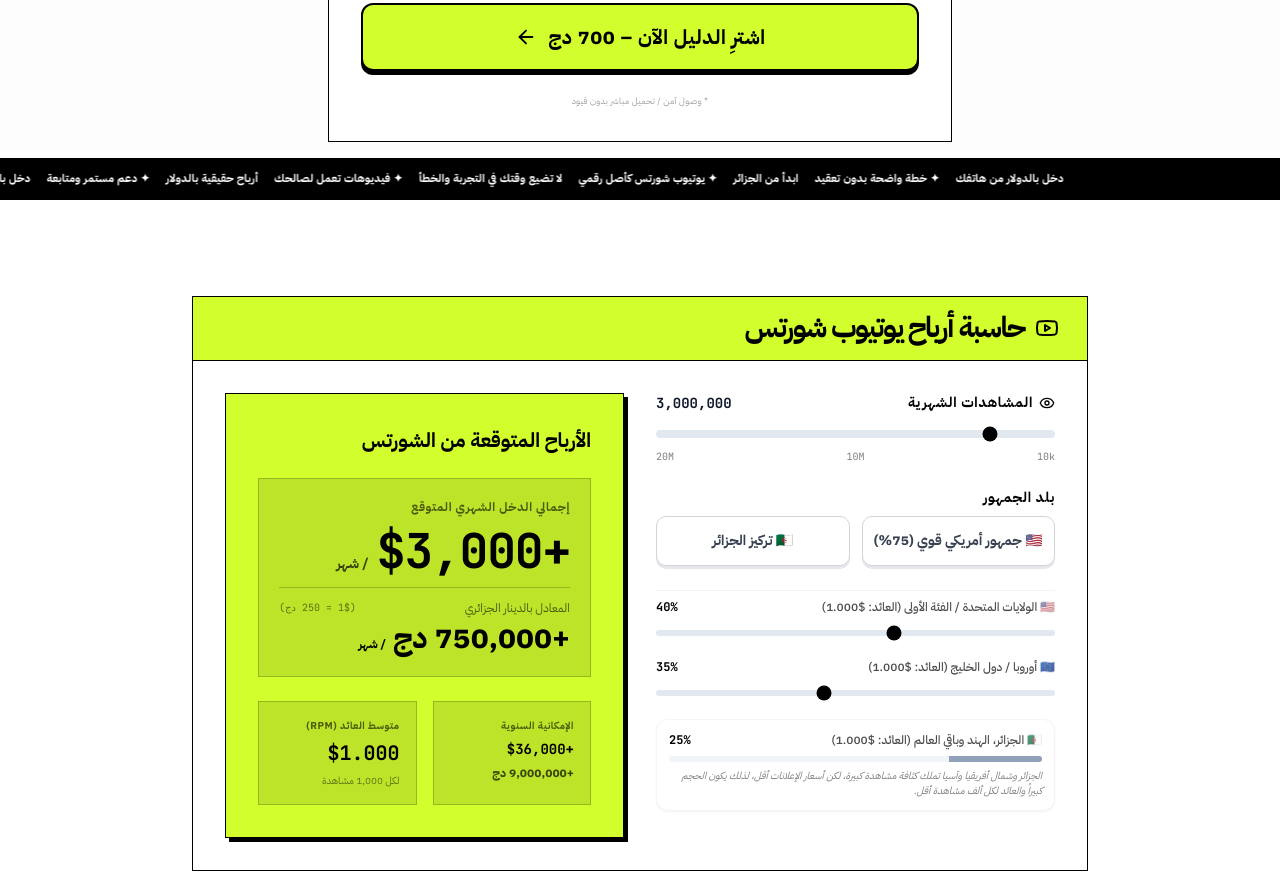
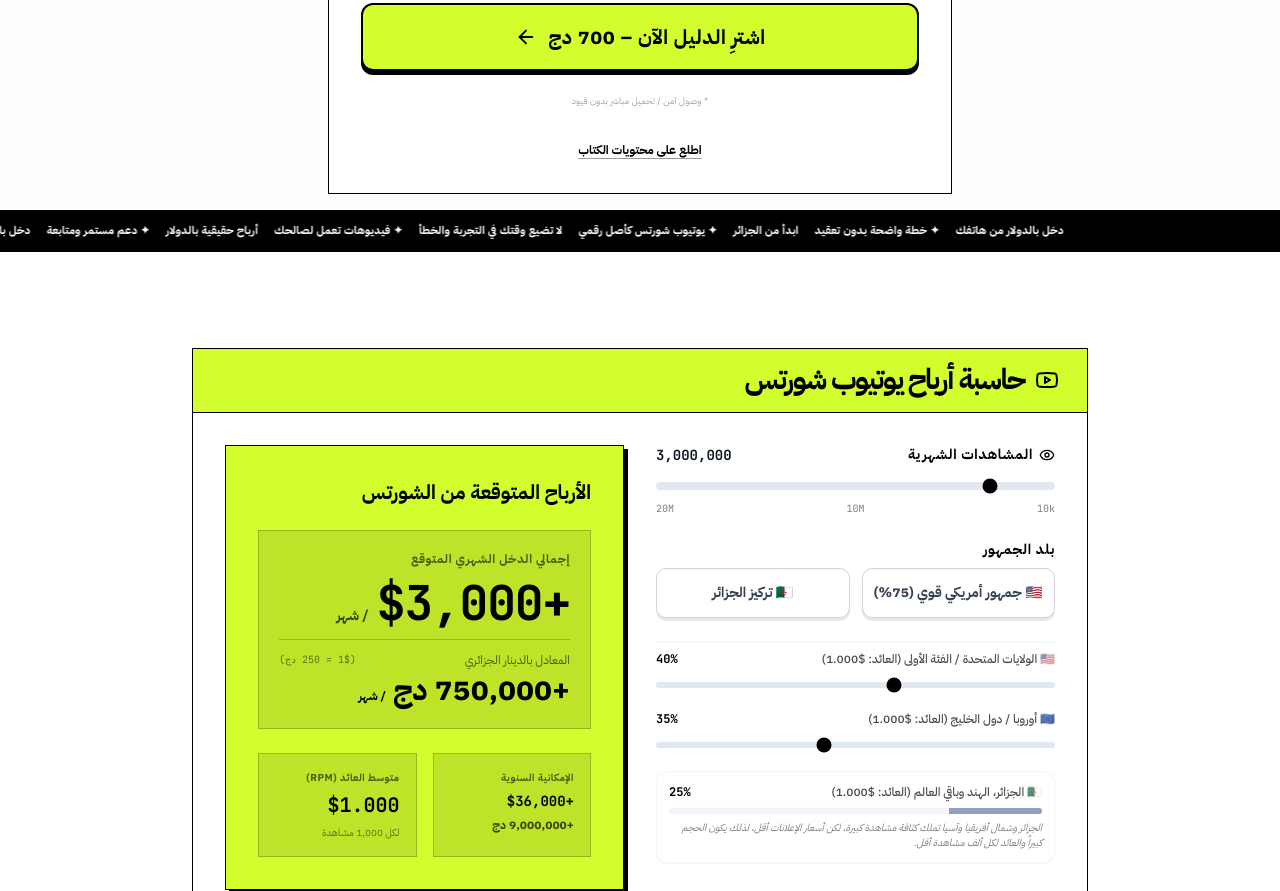
Before and after one commit to Daifou/ebook-sales-page, a React (Vite) app: page / in a window 1280 px wide. Shown: the part 1500-2391 px from the top of the page. Built offline with nearby package versions, Linux system fonts and the light colour scheme.

Commit message:
add table of contents with blur effect

```diff
--- a/src/App.tsx
+++ b/src/App.tsx
@@ -5,6 +5,7 @@
 import ConversionCalculator from './components/ConversionCalculator';
 import ReviewsSection from './components/ReviewsSection';
 import ThankYou from './components/ThankYou';
+import TableOfContents from './components/TableOfContents';
 import { packages } from './data';
 import img1 from './assets/images/image_product.png';
 import img2 from './assets/images/product image 4.png';
@@ -154,6 +155,8 @@
                 * وصول آمن / تحميل مباشر بدون قيود
               </span>
             </div>
+
+            <TableOfContents />
           </div>
         </div>
       </main>
--- /dev/null
+++ b/src/components/TableOfContents.tsx
@@ -0,0 +1,67 @@
+import { useState } from 'react';
+
+const chapters = [
+  { id: 1, title: 'كيف تبني مصدر دخل من يوتيوب شورتس' },
+  { id: 2, title: 'كيف يحوّل الناس المشاهدات إلى أرباح' },
+  { id: 3, title: 'الاستراتيجيات السرية لجذب الجمهور الأمريكي' },
+  { id: 4, title: 'كيف تصنع فيديوهات تحقق ملايين المشاهدات' },
+  { id: 5, title: 'الأسرار التي لا يخبرك بها أحد' },
+  { id: 6, title: 'كيف تحول القناة إلى آلة أرباح تلقائية' },
+  { id: 7, title: 'الخطوات العملية للبدء من الصفر' },
+  { id: 8, title: 'كيف توظف الذكاء الاصطناعي لتصنيع المحتوى' },
+];
+
+export default function TableOfContents() {
+  const [open, setOpen] = useState(false);
+
+  return (
+    <div className="pt-2">
+      {!open && (
+        <button
+          onClick={() => setOpen(true)}
+          className="w-full text-center text-xs font-sans font-bold text-black underline underline-offset-4 decoration-1 decoration-black/40 hover:decoration-black transition-colors cursor-pointer"
+        >
+          اطلع على محتويات الكتاب
+        </button>
+      )}
+
+      {open && (
+        <div className="border-2 border-black rounded-none overflow-hidden bg-[#FDFDFD]">
+          {/* Title bar */}
+          <div className="bg-[#D2FE2E] border-b-2 border-black px-4 py-2.5">
+            <h3 className="font-sans text-sm font-black text-black tracking-tight">
+              محتويات الكتاب
+            </h3>
+            <p className="text-[9px] font-sans text-black/60 mt-0.5">
+              8 فصول عملية مفصّلة
+            </p>
+          </div>
+
+          {/* Chapters list */}
+          <div className="divide-y divide-black/15">
+            {chapters.map((ch, i) => (
+              <div
+                key={ch.id}
+                className={`flex items-baseline gap-3 px-4 py-2.5 ${i >= 2 ? 'blur-[3px] select-none' : ''}`}
+              >
+                <span className="text-[10px] font-mono font-black text-black/40 shrink-0 w-4 text-left">
+                  {ch.id}.
+                </span>
+                <span className="text-xs font-sans font-bold text-black leading-snug">
+                  {ch.title}
+                </span>
+              </div>
+            ))}
+          </div>
+
+          {/* Footer note */}
+          <div className="border-t-2 border-black px-4 py-2 bg-black/5">
+            <p className="text-[9px] font-sans text-black/50 text-center">
+              اشترِ الكتاب لفتح جميع الفصول
+            </p>
+          </div>
+        </div>
+      )}
+    </div>
+  );
+}
```
